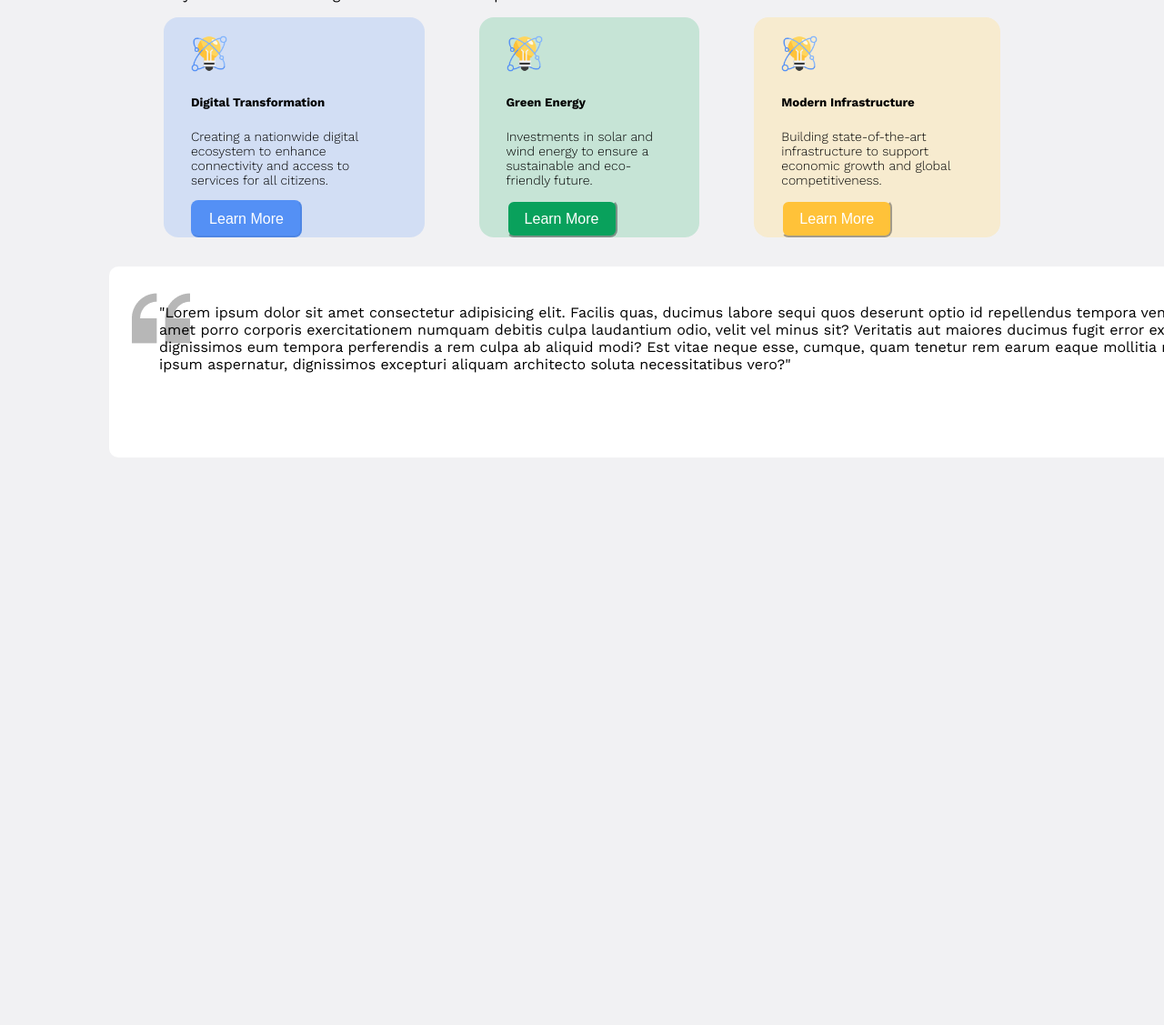
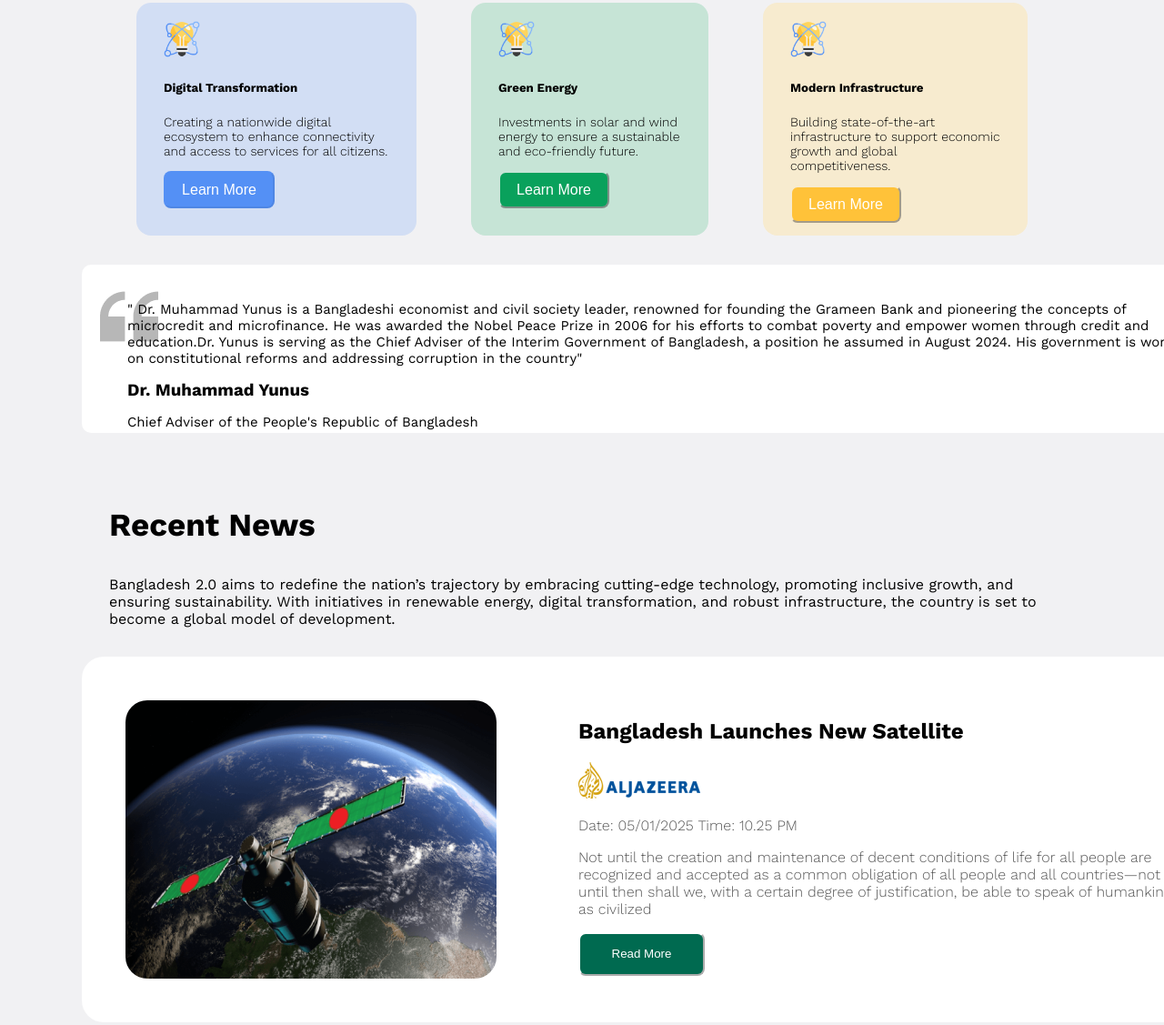
Before and after one commit to TOWHID1912/assignment-1, a plain HTML site: page index.html in a window 1280 px wide. Shown: the part 1265-2392 px from the top of the page at 91% size. Before the commit the page ends 1776 px from the top, so only its background shows below. Drawn offline with nearby package versions, Linux system fonts and the light colour scheme.

Commit message:
added main every task

```diff
--- a/index.html
+++ b/index.html
@@ -81,7 +81,38 @@
         </section>
 
         <section class="quotation">
-            <p class="para">"Lorem ipsum dolor sit amet consectetur adipisicing elit. Facilis quas, ducimus labore sequi quos deserunt optio id repellendus tempora veniam amet porro corporis exercitationem numquam debitis culpa laudantium odio, velit vel minus sit? Veritatis aut maiores ducimus fugit error ex sit, dignissimos eum tempora perferendis a rem culpa ab aliquid modi? Est vitae neque esse, cumque, quam tenetur rem earum eaque mollitia modi ipsum aspernatur, dignissimos excepturi aliquam architecto soluta necessitatibus vero?"</p>
+            <div class="data-quota">
+            <p class="para">" Dr. Muhammad Yunus is a Bangladeshi economist and civil society leader, renowned for founding the Grameen Bank and pioneering the concepts of microcredit and microfinance. He was awarded the Nobel Peace Prize in 2006 for his efforts to combat poverty and empower women through credit and education.Dr. Yunus is serving as the Chief Adviser of the Interim Government of Bangladesh, a position he assumed in August 2024. His government is working on constitutional reforms and addressing corruption in the country"</p>
+            <h3 class="quohead">Dr. Muhammad Yunus</h3>
+            <p class="para">Chief Adviser of the People's Republic of Bangladesh</p>
+            </div>
+        </section>
+        <section class="news">
+            <h3 class="pillerH">Recent News</h3>
+            <p>Bangladesh 2.0 aims to redefine the nation’s trajectory by embracing cutting-edge technology, promoting inclusive growth, and ensuring sustainability. With initiatives in renewable energy, digital transformation, and robust infrastructure, the country is set to become a global model of development.</p>
+        </section>
+        <section class="image-and-text">
+             <img class="redi" src="assets/satelite.png" alt="">
+             <div class="write">
+                <h2>Bangladesh Launches New Satellite</h2>
+                <img src="assets/al-jazeera.png" alt=""><br>
+                <p class="write-pe">Date: 05/01/2025  Time: 10.25 PM</p>
+                <p class="write-pe">Not until the creation and maintenance of decent conditions of life for all people are recognized and accepted as a common obligation of all people and all countries—not until then shall we,
+                    with a certain degree of justification, be able to speak of humankind as civilized</p>
+                <input class="read-more" type="button" value="Read More">
+             </div>
+        </section>
+        <section class="news newss ">
+        <section class="image-and-text">
+             <div class="write">
+                <h2>Bangladesh Launches New Satellite</h2>
+                <img src="assets/al-jazeera.png" alt=""><br>
+                <p class="write-pe">Date: 05/01/2025  Time: 10.25 PM</p>
+                <p class="write-pe">Not until the creation and maintenance of decent conditions of life for all people are recognized and accepted as a common obligation of all people and all countries—not until then shall we,
+                    with a certain degree of justification, be able to speak of humankind as civilized</p>
+                <input class="read-more" type="button" value="Read More">
+             </div>
+             <img class="redi" src="assets/satelite.png" alt="">
         </section>
 
 
--- a/style.css
+++ b/style.css
@@ -93,6 +93,8 @@ body{
 .pill{
     margin-top: 80px;
     margin-bottom: 80px;
+    margin-left: auto;
+    margin-right: auto;
 
 
 
@@ -153,6 +155,7 @@ body{
 .dig{
   background-color:#5490F5 ;
   border-color:rgba(84, 144, 245, 0.2) ;
+  margin-bottom: 30px;
 }
 .gree{
     background-color: #09A15C;
@@ -166,6 +169,8 @@ body{
 }
 .sec{
     margin-bottom:32px ;
+    margin-left: auto;
+    margin-right: auto;
 }
 .quotation{
     background-color:#FFFFFF;
@@ -173,9 +178,84 @@ body{
     height: 160px;
     border-radius: 10px;
     border: 10px;
-    padding: 25px;
+    padding-top: 25px;
+    padding-left: 20px;
     background-image: url(assets/quote-bg.png);
     background-repeat: no-repeat;
     background-origin: content-box, padding-box;
+    margin-left: auto;
+    margin-right: auto;
 
 }
+.data-quota{
+    margin: 0 auto;
+
+
+}
+.quohead{
+    position: relative;
+    margin-bottom: 0px;
+    margin-top: 0px;
+}
+.para{
+    font-size: 15px;
+}
+.learn-More:hover{
+  color: red;
+  background-color: #F1F1F3;
+  font-weight: bold;
+
+}
+.news{
+    margin-left: auto;
+    margin-right: auto;
+    margin-top: 80px;
+    margin-bottom: 32px;
+
+}
+.image-and-text{
+    background-color: #FFFFFF;
+    width: 1280px;
+    height:402px;
+    border-radius: 24px;
+    margin-left: auto;
+    margin-right: auto;
+    display: flex;
+
+}
+.redi{
+    border-radius: 24px;
+    width: 408px;
+    height: 306px;
+    margin-top: 48px;
+    margin-bottom: 48px;
+    margin-left: 48px;
+}
+.write{
+    margin-top: 48px;
+    margin-bottom: 48px;
+    margin-right: 48px;
+}
+.write-pe{
+    font-size: 16px;
+    font-weight: 300;
+    color: rgba(14, 14, 14, 0.7);
+}
+.read-more{
+    background-color: #006A50;
+    color: #FFFFFF;
+    border-radius: 8px;
+    width: 139px;
+    height: 48px;
+    border-color: #FFFFFF;
+}
+.read-more:hover{
+    color: rgb(251, 248, 251);
+  background-color: #c10af4;
+  font-weight: bold;
+  font-size: 20px;
+
+}
+.newss{
+    margin-top: 32px;
+}
```
